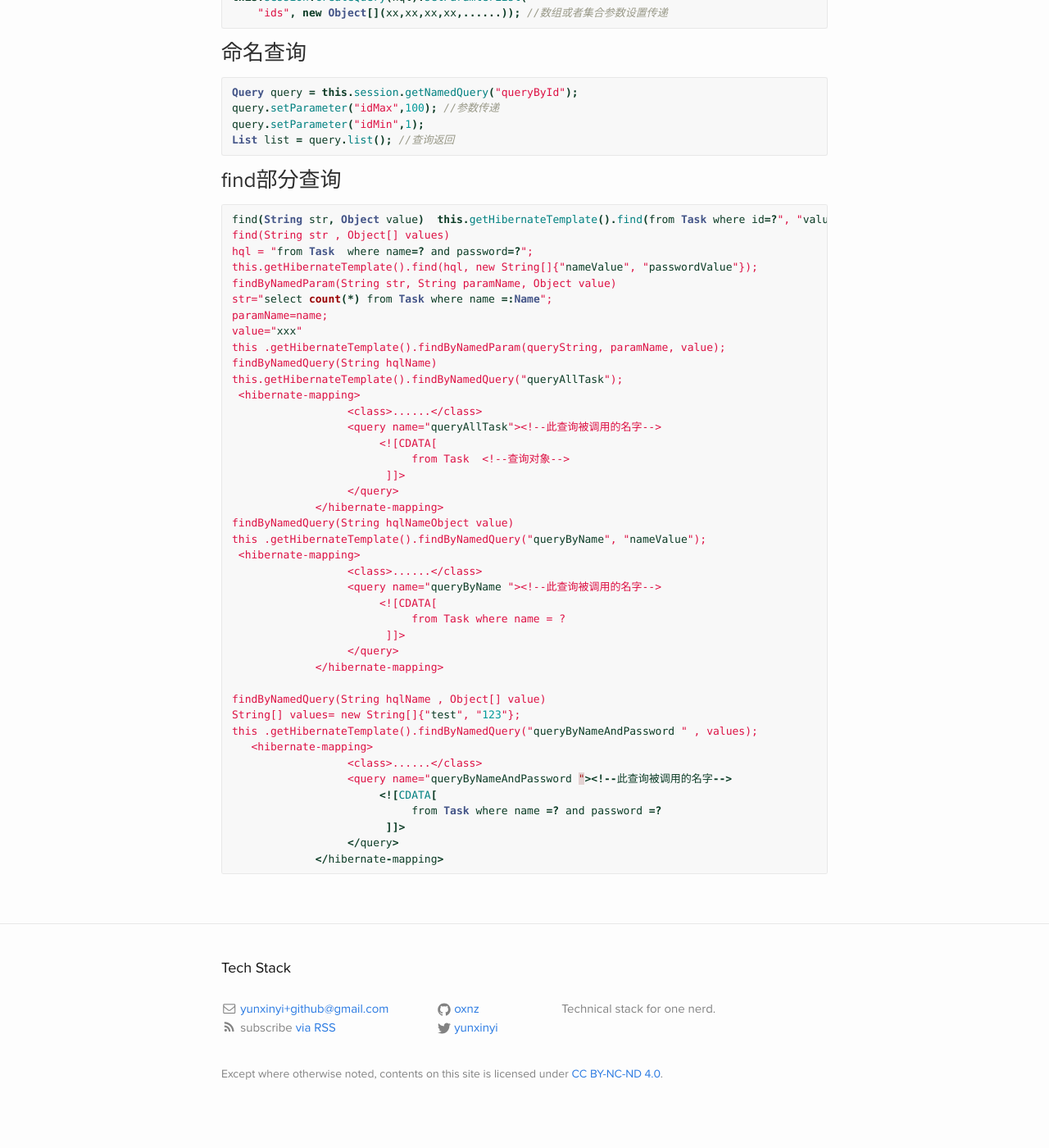
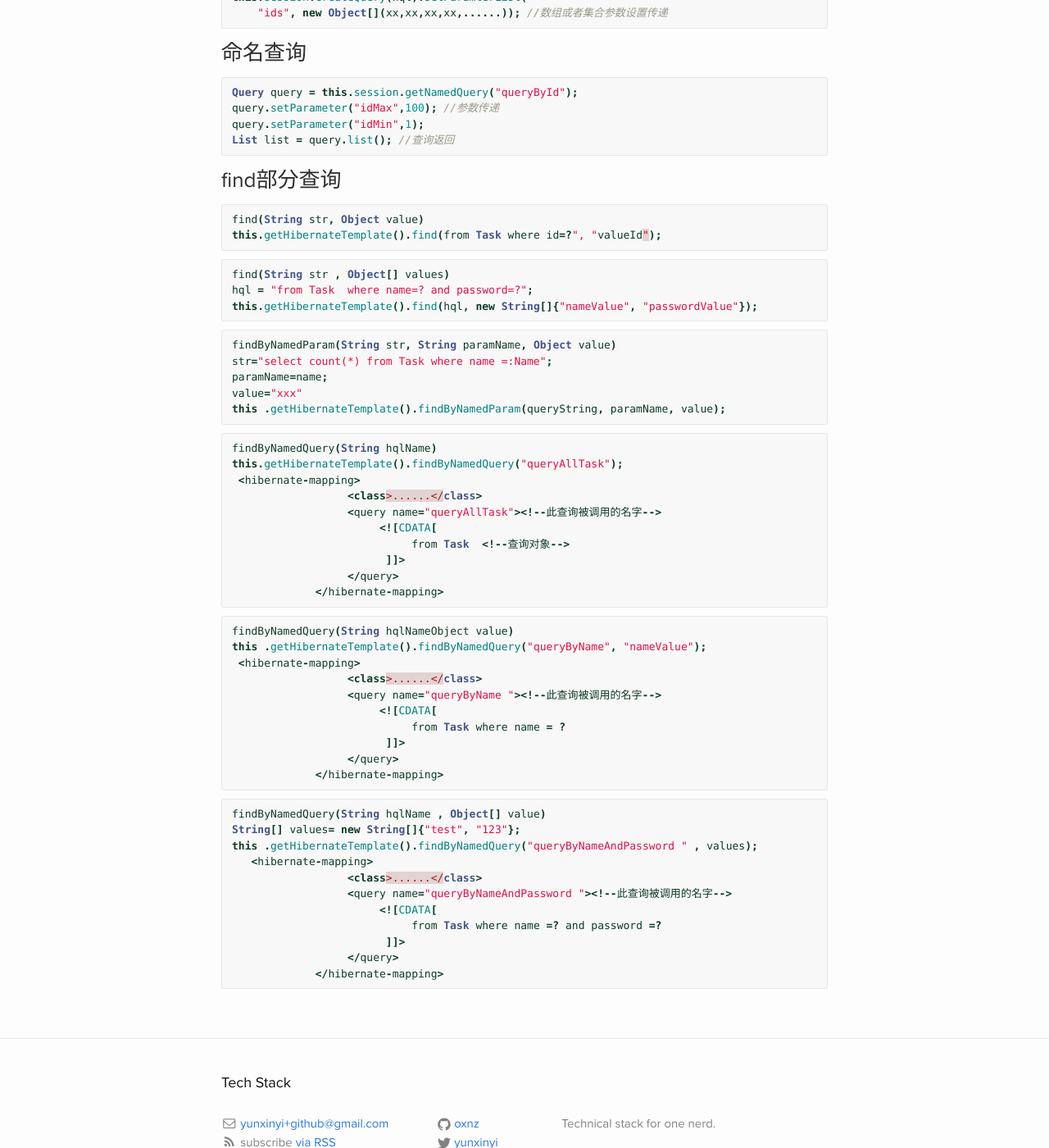
Before and after one commit to oxnz/oxnz.github.io, a Jekyll site: the page built from _posts/2016-11-20-hibernate.md, in a window 1280 px wide and 1400 px high, scrolled down 461 px. Shown: the whole window at 82% size. Built offline with Jekyll 4.4.1, drawn with Linux system fonts in a browser that asks for light colours; comment, search, counter and statistics services are not loaded; before the commit the page ends 1821 px from its top, so only the background shows below that.

Commit message:
Update 2016-11-20-hibernate.md

````diff
--- a/_posts/2016-11-20-hibernate.md
+++ b/_posts/2016-11-20-hibernate.md
@@ -34,15 +34,22 @@
 ### find部分查询
 
 ```java
-find(String str, Object value)  this.getHibernateTemplate().find(from Task where id=?", "valueId");
+find(String str, Object value)
+this.getHibernateTemplate().find(from Task where id=?", "valueId");
+```
+```java
 find(String str , Object[] values)
 hql = "from Task  where name=? and password=?";
 this.getHibernateTemplate().find(hql, new String[]{"nameValue", "passwordValue"});
+```
+```java
 findByNamedParam(String str, String paramName, Object value)
 str="select count(*) from Task where name =:Name";
 paramName=name;
 value="xxx"
 this .getHibernateTemplate().findByNamedParam(queryString, paramName, value);
+```
+```java
 findByNamedQuery(String hqlName)
 this.getHibernateTemplate().findByNamedQuery("queryAllTask");
  <hibernate-mapping>
@@ -53,6 +60,8 @@
                         ]]>
                   </query>
              </hibernate-mapping>
+```
+```java
 findByNamedQuery(String hqlNameObject value)
 this .getHibernateTemplate().findByNamedQuery("queryByName", "nameValue");
  <hibernate-mapping>
@@ -63,7 +72,8 @@
                         ]]>
                   </query>
              </hibernate-mapping>
-
+```
+```java
 findByNamedQuery(String hqlName , Object[] value)
 String[] values= new String[]{"test", "123"};
 this .getHibernateTemplate().findByNamedQuery("queryByNameAndPassword " , values);
````
